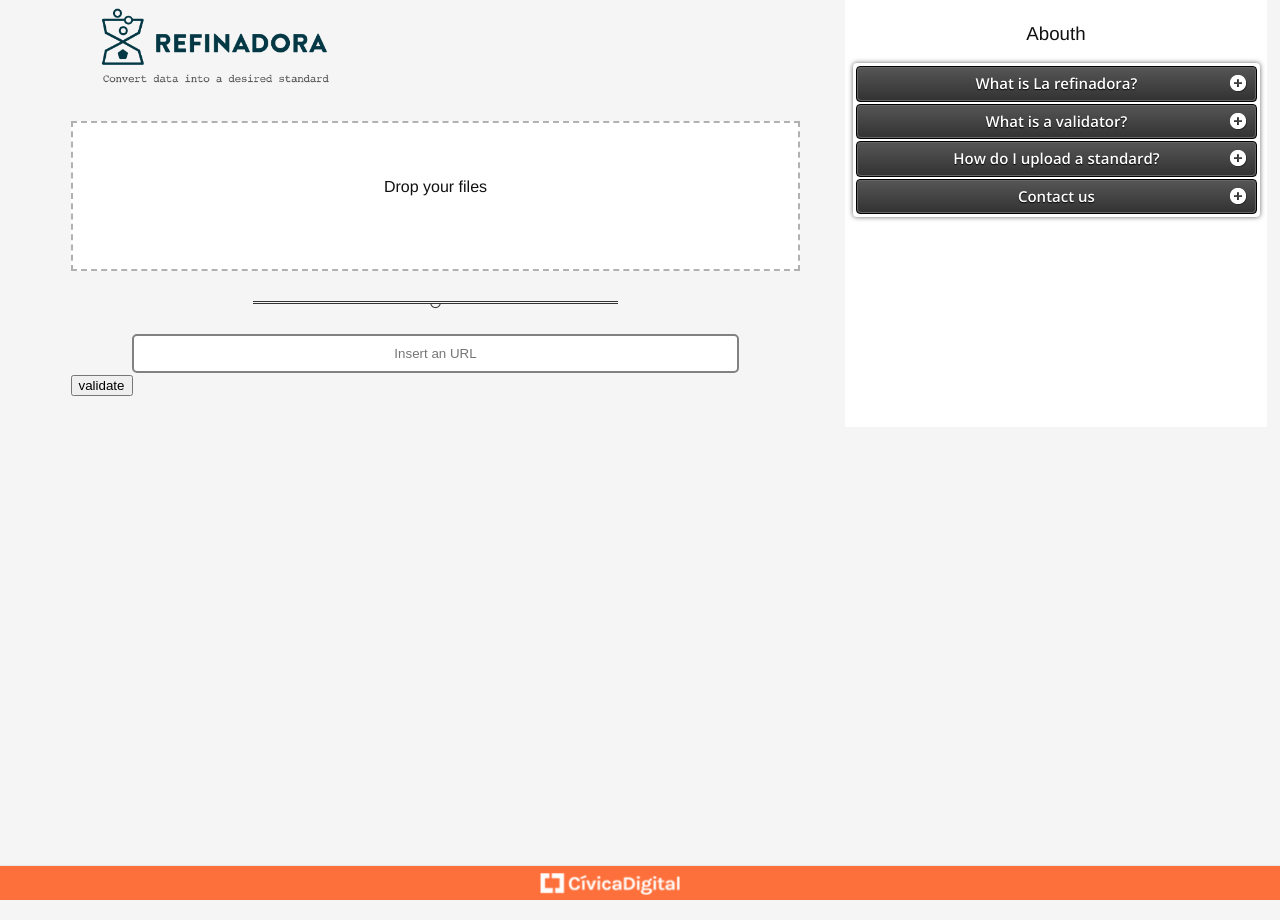
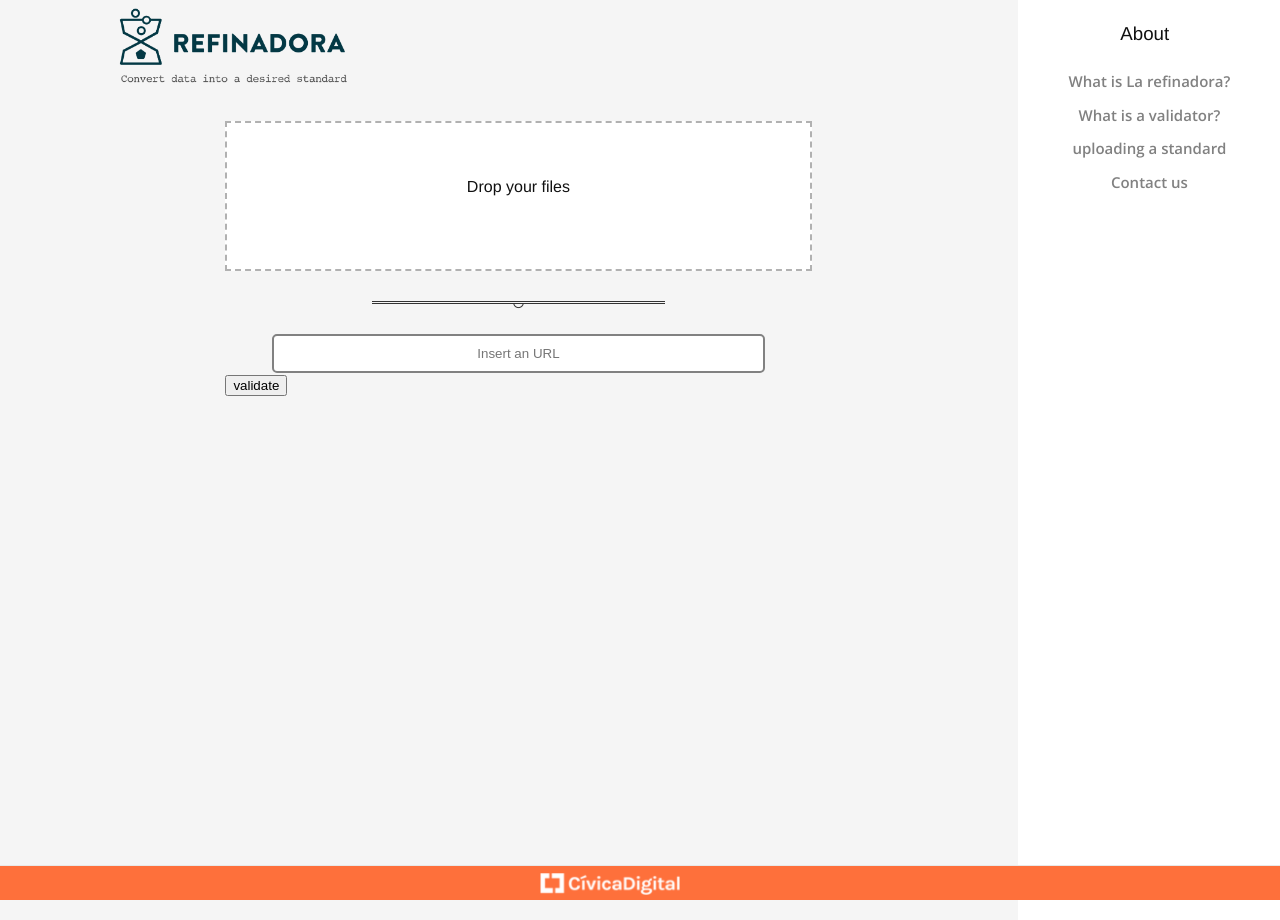
Before and after one commit to mikesaurio/refinadora_static, a Jekyll site: the page built from index.html, in a window 1280 px wide. Built offline with Jekyll 4.4.1, drawn with Linux system fonts in a browser that asks for light colours.

Commit message:
se implementa el estilo del acordion de ayuda

```diff
--- a/_includes/documentation.html
+++ b/_includes/documentation.html
@@ -1,26 +1,26 @@
 <div class="col-md-4 text-center documentation">
-  <h3>Abouth</h3>
+  <h3>About</h3>
   <div id='cssmenu'>
   	<ul>
-      <li class='has-sub'><a href='#'><span>What is La refinadora?</span></a>
+      <li ><a href='#'><span>What is La refinadora?</span></a>
         <ul>
           blablablablabla
         </ul>
       </li>
-      <li class='has-sub'><a href='#'><span>What is a validator?</span></a>
+      <li ><a href='#'><span>What is a validator?</span></a>
         <ul>
           <li><a href='#'><span></span></a></li>
           <li><a href='#'><span></span></a></li>
           <li class='last'><a href='#'><span></span></a></li>
         </ul>
       </li>
-      <li class='has-sub'><a href='#'><span>How do I upload a standard?</span></a>
+      <li><a href='#'><span>uploading a standard</span></a>
         <ul>
           <li><a href='#'><span></span></a></li>
           <li class='last'><a href='#'><span></span></a></li>
         </ul>
       </li>
-      <li class='last has-sub'><a href='#'><span>Contact us</span></a>
+      <li class='last'><a href='#'><span>Contact us</span></a>
         <ul>
 
         </ul>
--- a/css/acordion.css
+++ b/css/acordion.css
@@ -28,8 +28,8 @@
   border-radius: 4px;
   padding: 3px;
   -moz-box-shadow: 0 0 5px rgba(0, 0, 0, 0.6);
-  -webkit-box-shadow: 0 0 5px rgba(0, 0, 0, 0.6);
-  box-shadow: 0 0 5px rgba(0, 0, 0, 0.6);
+ /* -webkit-box-shadow: 0 0 5px rgba(0, 0, 0, 0.6);
+  box-shadow: 0 0 5px rgba(0, 0, 0, 0.6);*/
 }
 #cssmenu > ul > li {
   margin: 0 0 2px 0;
@@ -38,23 +38,23 @@
   margin: 0;
 }
 #cssmenu > ul > li > a {
-  font-size: 15px;
+   font-size: 15px;
   display: block;
-  color: #ffffff;
-  text-shadow: 0 1px 1px #000;
-  background: #565656;
-  background: -moz-linear-gradient(#565656 0%, #323232 100%);
-  background: -webkit-gradient(linear, left top, left bottom, color-stop(0%, #565656), color-stop(100%, #323232));
-  background: -webkit-linear-gradient(#565656 0%, #323232 100%);
-  background: linear-gradient(#565656 0%, #323232 100%);
-  border: 1px solid #000;
+  color: #818181;
+  text-shadow: 0 1px 1px #fff;
+  /* background: #565656; */
+ /* background: -moz-linear-gradient(#565656 0%, #323232 100%);*/
+  /* background: -webkit-gradient(linear, left top, left bottom, color-stop(0%, #565656), color-stop(100%, #323232)); */
+  /* background: -webkit-linear-gradient(#565656 0%, #323232 100%); */
+  /* background: linear-gradient(#565656 0%, #323232 100%); */
+  /* border: 1px solid #000; */
   -webkit-border-radius: 4px;
   -moz-border-radius: 4px;
   border-radius: 4px;
 }
 #cssmenu > ul > li > a > span {
   display: block;
-  border: 1px solid #666666;
+ /* border: 1px solid #666666;*/
   padding: 6px 10px;
   -webkit-border-radius: 4px;
   -moz-border-radius: 4px;
--- a/css/landing.css
+++ b/css/landing.css
@@ -2,10 +2,10 @@ body{
   background-color: #F5F5F5 !important;
 }
 .col-md-8{
-	width: 66%;
+	width: 80%;
 }
 .col-md-4{
-	width: 33%;
+	width: 20%;
 	float: right;
 }
 
@@ -16,10 +16,6 @@ body{
 
 .text-center{
 	text-align: center;
-}
-.drop_but{
-	width: 60%;
-	margin: 0 auto;
 }
 
 .page-content .wrapper {
@@ -32,6 +28,9 @@ body{
 .documentation{
 	background-color: #fff;
   padding-top: 20px;
+  padding-right: 8px;
+  height: 100vh;
+
 }
 
 .site-header{
@@ -46,7 +45,7 @@ body{
    }
 
 .drop_but {
-  width: 90%;
+  width: 60%;
   margin: 0 auto;
 }
 
```
